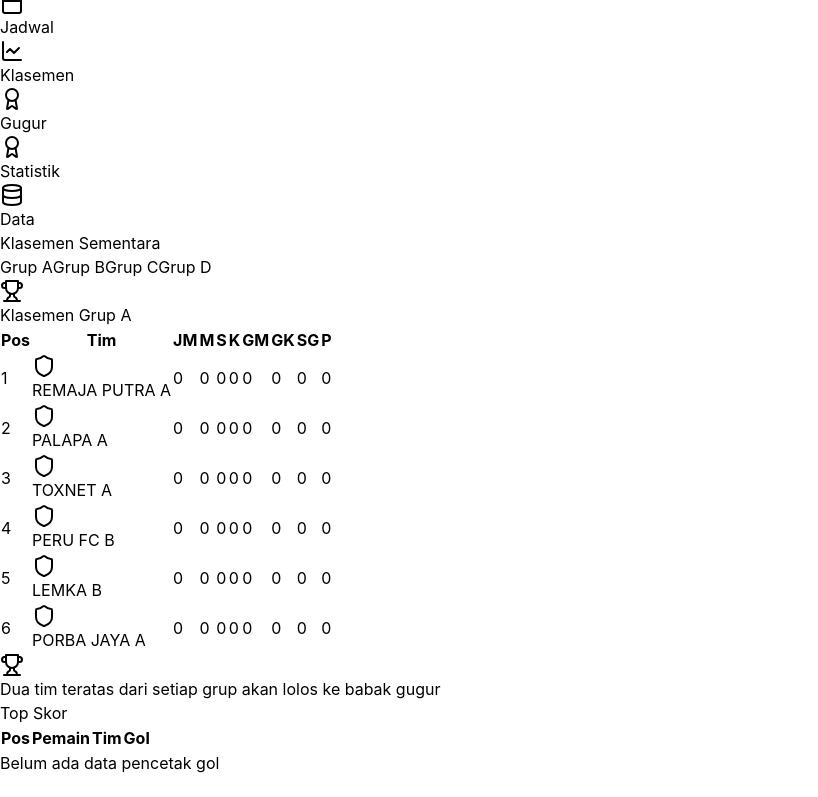
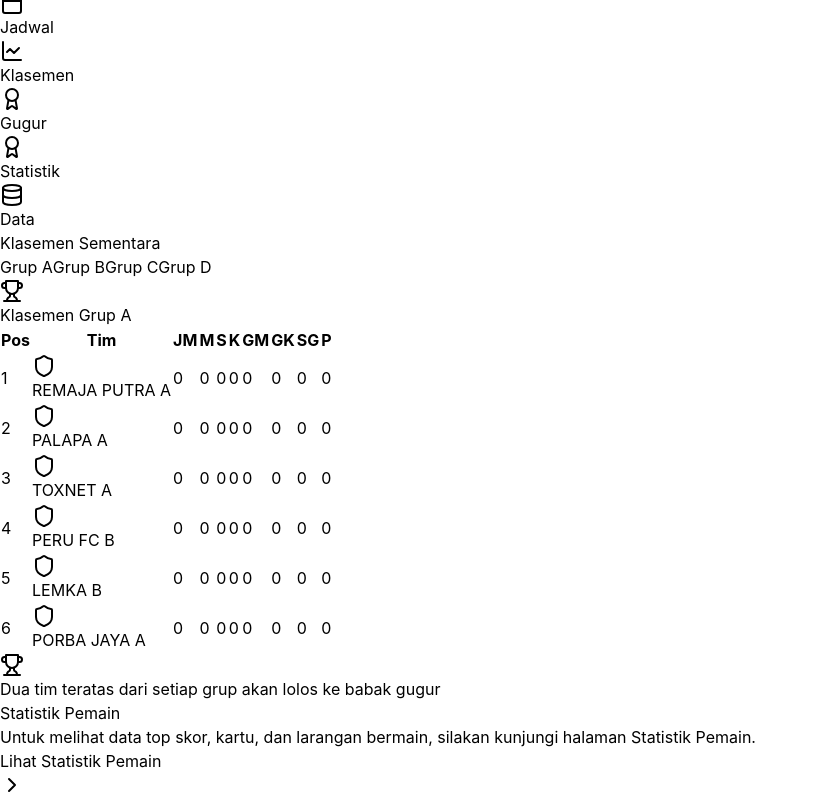
Before and after one commit to KOPJI/aplikasikartacupv, a React (Vite) app: page /klasemen in a window 1280 px wide. Shown: the part 585-1382 px from the top of the page, without its empty margins (0-818 px from the left). Before the commit the page ends 1360 px from the top, so only its background shows below. Built offline with nearby package versions, Linux system fonts and the light colour scheme.

Commit message:
Menghapus data Top Skor di halaman klasemen dan menambahkan link ke halaman statistik

```diff
--- a/src/components/Klasemen.tsx
+++ b/src/components/Klasemen.tsx
@@ -1,12 +1,12 @@
 import { useState } from 'react';
-import { Shield, Trophy } from 'lucide-react';
+import { Shield, Trophy, ChevronRight } from 'lucide-react';
 import { useTournament } from '../context/TournamentContext';
+import { Link } from 'react-router-dom';
 
 const Klasemen = () => {
-  const { getKlasemenGrup, getPencetakGolTerbanyak } = useTournament();
+  const { getKlasemenGrup } = useTournament();
   const [activeGrup, setActiveGrup] = useState<string>('A');
   const klasemenGrup = getKlasemenGrup(activeGrup);
-  const pencetakGol = getPencetakGolTerbanyak(10);
 
   return (
     <div className="space-y-6">
@@ -139,66 +139,24 @@ const Klasemen = () => {
         </div>
       </div>
 
-      {/* Pencetak Gol Terbanyak */}
+      {/* Link ke Statistik Pemain */}
       <div className="bg-white rounded-lg shadow-md overflow-hidden mt-6">
         <div className="bg-gradient-to-r from-yellow-500 to-yellow-600 p-4 text-white">
-          <h2 className="text-xl font-bold">Top Skor</h2>
+          <h2 className="text-xl font-bold">Statistik Pemain</h2>
         </div>
 
-        <div className="overflow-x-auto">
-          <table className="min-w-full divide-y divide-gray-200">
-            <thead className="bg-gray-50">
-              <tr>
-                <th scope="col" className="px-3 py-3 text-left text-xs font-medium text-gray-500 uppercase tracking-wider">
-                  Pos
-                </th>
-                <th scope="col" className="px-3 py-3 text-left text-xs font-medium text-gray-500 uppercase tracking-wider">
-                  Pemain
-                </th>
-                <th scope="col" className="px-3 py-3 text-left text-xs font-medium text-gray-500 uppercase tracking-wider">
-                  Tim
-                </th>
-                <th scope="col" className="px-3 py-3 text-center text-xs font-medium text-gray-500 uppercase tracking-wider">
-                  Gol
-                </th>
-              </tr>
-            </thead>
-            <tbody className="bg-white divide-y divide-gray-200">
-              {pencetakGol.map((pemain, index) => {
-                // Find team of player
-                const tim = useTournament().getTeam(pemain.timId);
-
-                return (
-                  <tr key={pemain.id} className={index < 3 ? "bg-yellow-50" : ""}>
-                    <td className="px-3 py-4 whitespace-nowrap text-sm font-medium text-gray-900">
-                      {index + 1}
-                    </td>
-                    <td className="px-3 py-4 whitespace-nowrap">
-                      <div className="flex items-center">
-                        <div className="text-sm font-medium text-gray-900">
-                          {pemain.nama}
-                          <span className="text-gray-500 ml-1">({pemain.nomorPunggung})</span>
-                        </div>
-                      </div>
-                    </td>
-                    <td className="px-3 py-4 whitespace-nowrap text-sm text-gray-700">
-                      {tim?.nama || ''}
-                    </td>
-                    <td className="px-3 py-4 whitespace-nowrap text-sm text-center font-bold text-gray-900">
-                      {pemain.golTotal || 0}
-                    </td>
-                  </tr>
-                );
-              })}
-            </tbody>
-          </table>
+        <div className="p-6 text-center">
+          <p className="text-gray-600 mb-4">
+            Untuk melihat data top skor, kartu, dan larangan bermain, silakan kunjungi halaman Statistik Pemain.
+          </p>
+          <Link
+            to="/statistik"
+            className="inline-flex items-center px-4 py-2 bg-yellow-500 hover:bg-yellow-600 text-white rounded-md transition-colors"
+          >
+            Lihat Statistik Pemain
+            <ChevronRight className="ml-2 h-4 w-4" />
+          </Link>
         </div>
-
-        {pencetakGol.length < 1 && (
-          <div className="text-center py-8 text-gray-500">
-            Belum ada data pencetak gol
-          </div>
-        )}
       </div>
     </div>
   );
```
